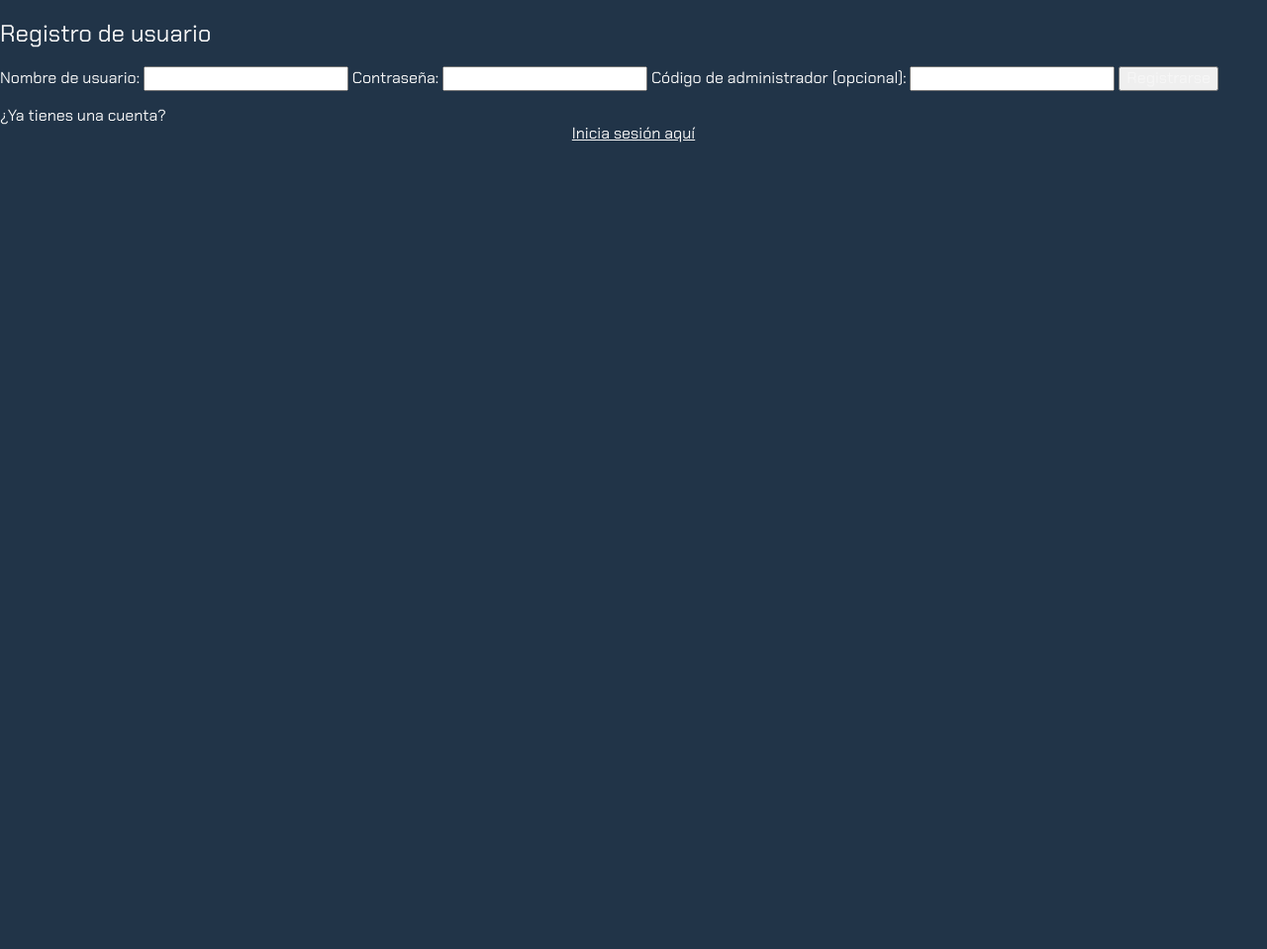
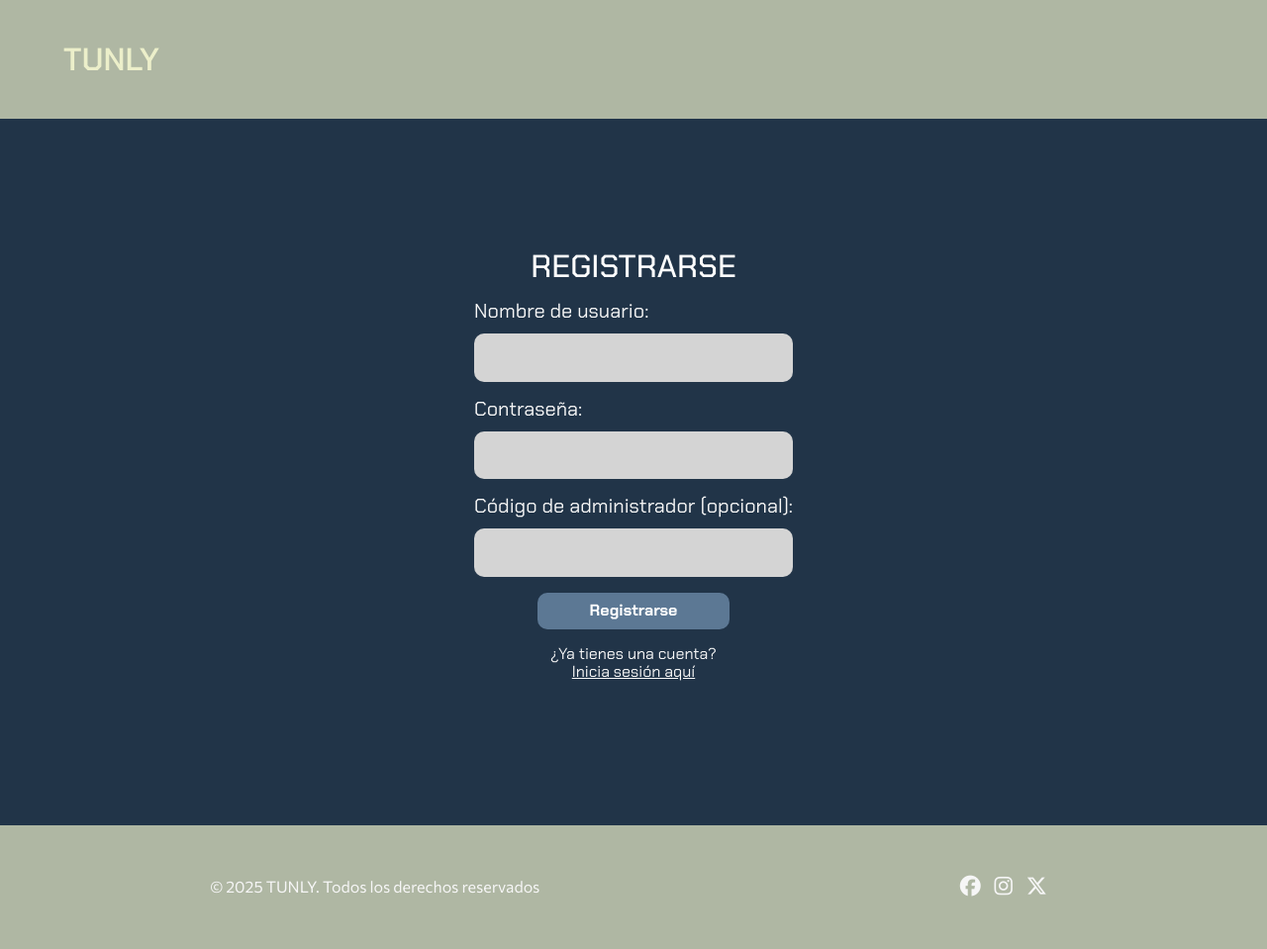
Before and after one commit to pedrodeleondev/proyecto-final-fddo, a Flask app: page /register in a window 1280 px wide. Shown: the whole page at 99% size. Before the commit the page ends 144 px from the top, so only its background shows below. Run offline with Flask 3, Linux system fonts and the light colour scheme; some libraries are stand-ins or nearby versions.

Commit message:
Manejo de diseño en HTML de Registro basado en Figma

```diff
--- a/aplicacionWeb/static/css/estilos.css
+++ b/aplicacionWeb/static/css/estilos.css
@@ -120,6 +120,7 @@ footer {
     justify-content: center;
     align-items: center;
     padding: 4rem;
+    flex-direction: column;
 }
 
 .contenidoLogin {
@@ -137,11 +138,18 @@ footer {
     display: flex;
     flex-direction: column;
     gap: 1rem;
-    width: 400px;
+    width: 100%;
     text-align: center;
 }
 
 .contenidoLogin h2 {
+    margin-bottom: 1rem;
+    font-size: 32px;
+    font-weight: 500;
+    color: #FFFFFF;
+}
+
+.contenidoRegister h2 {
     margin-bottom: 1rem;
     font-size: 32px;
     font-weight: 500;
@@ -190,6 +198,7 @@ footer {
         padding: 13.5%;
         width: 59%;
     }
+
     footer {
         height: 125px !important;
         width: 100%;
--- a/aplicacionWeb/templates/register.html
+++ b/aplicacionWeb/templates/register.html
@@ -6,8 +6,13 @@
     <link rel="stylesheet" href="{{ url_for('static', filename='css/estilos.css') }}">
 </head>
 <body>
-    <div class="container">
-        <h2>Registro de usuario</h2>
+    <div class="contenedor">
+        <header>
+            <a href="{{ url_for('index') }}" class="nombre">TUNLY</a>
+        </header>
+
+        <main class="contenidoRegister">
+            <h2>REGISTRARSE</h2>
 
             {% with messages = get_flashed_messages() %}
                 {% if messages %}
@@ -19,7 +24,7 @@
                 {% endif %}
             {% endwith %}
 
-        <form method="POST">
+            <form class="formulario" method="POST">
                 <label for="usuario">Nombre de usuario:</label>
                 <input type="text" name="usuario" id="usuario" required>
 
@@ -33,6 +38,17 @@
             </form>
 
             <p>¿Ya tienes una cuenta? <a href="{{ url_for('login') }}">Inicia sesión aquí</a></p>
+        </main>
+
+        <footer>
+            <span class="copyright">© 2025 TUNLY. Todos los derechos reservados</span>
+            <div class="redes">
+                <i class="fa-brands fa-facebook"></i>
+                <i class="fa-brands fa-instagram"></i>
+                <i class="fa-brands fa-x-twitter"></i>
             </div>
+        </footer>
+    </div>
+    <script src="https://kit.fontawesome.com/d351efb335.js" crossorigin="anonymous"></script>
 </body>
 </html>
```
Lines whose indentation alone changed are shown as unchanged.
